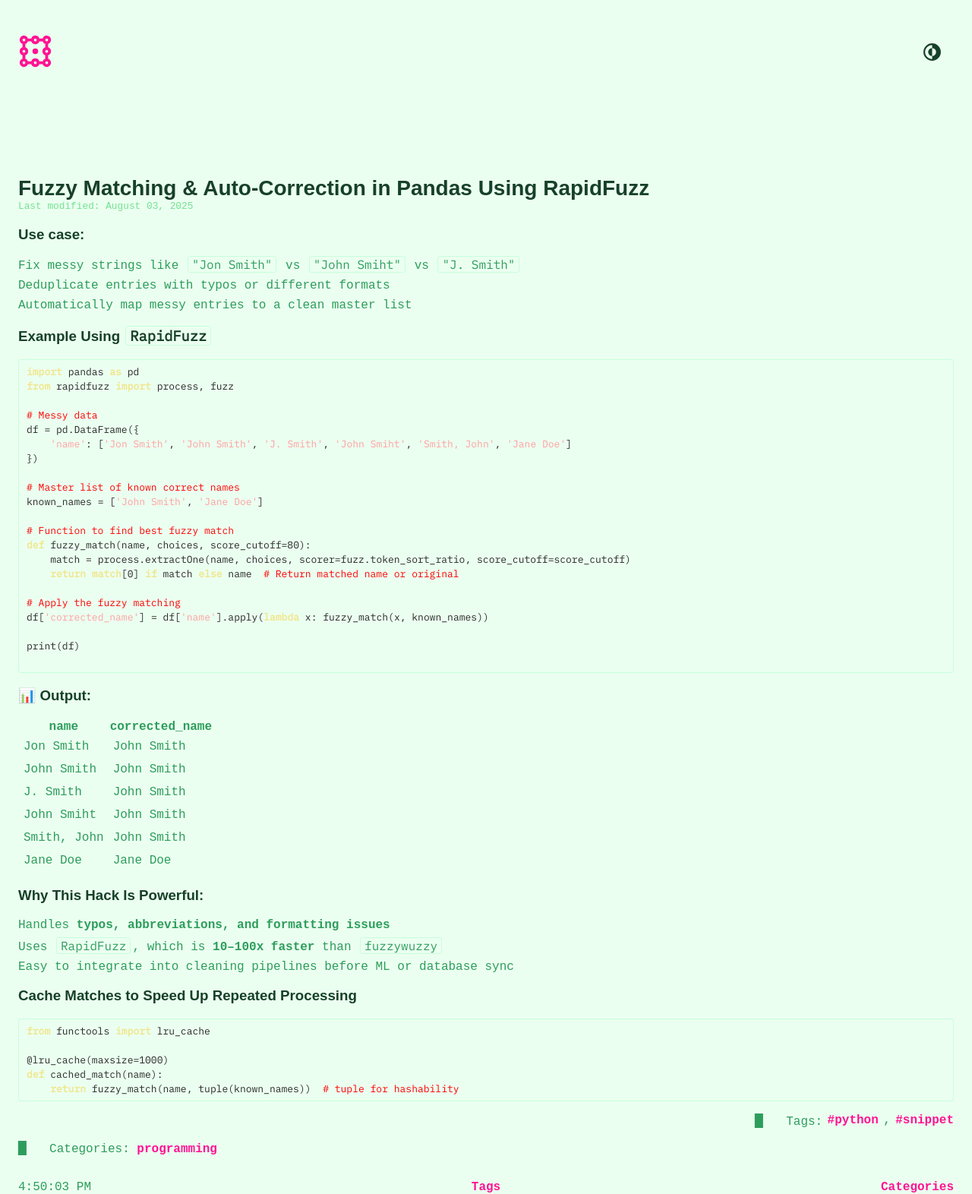
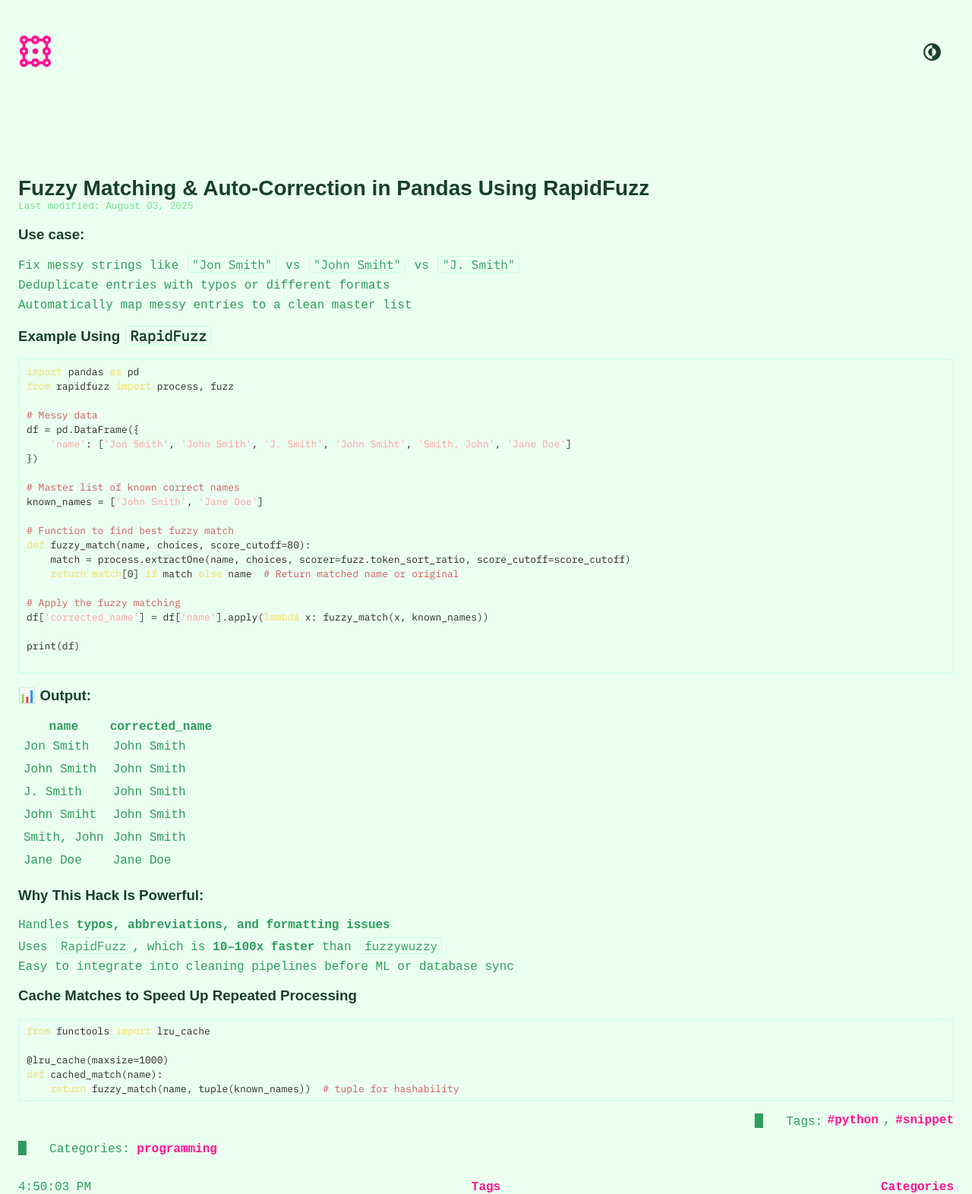
Before and after one commit to dduyg/5566677, a Jekyll site: the page built from _notes/FuzzyMatchingRapidFuzz.md, in a window 1280 px wide. Shown: the whole page at 76% size. Built offline with Jekyll 4.4.1, drawn with Linux system fonts in a browser that asks for light colours; some web fonts are replaced.

Commit message:
Update pastie.css

```diff
--- a/assets/pastie.css
+++ b/assets/pastie.css
@@ -11,7 +11,7 @@ table pre { margin: 0; }
   color: #CC00A3;
 }
 .c, .cd, .cm, .c1 {
-  color: #FF0000;
+  color: #cd5c5c;
 }
 .kc {
   color: #C34E00;
```
